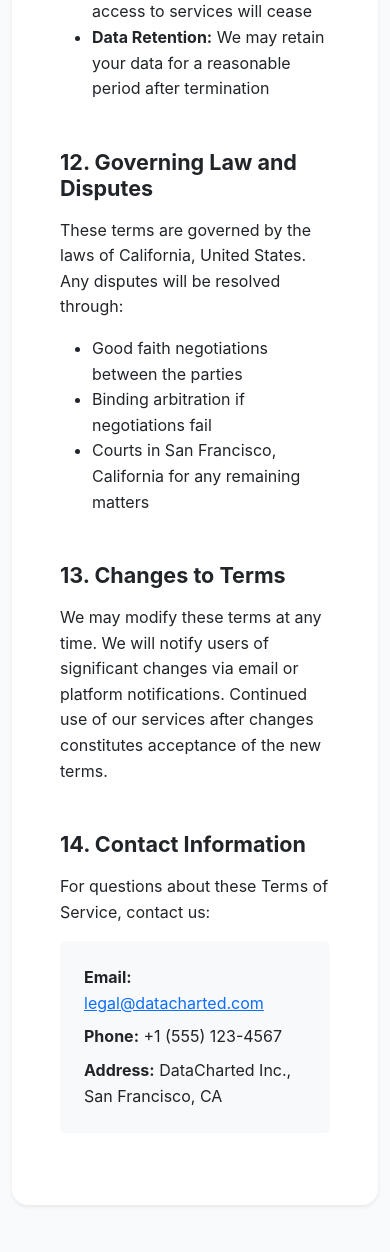
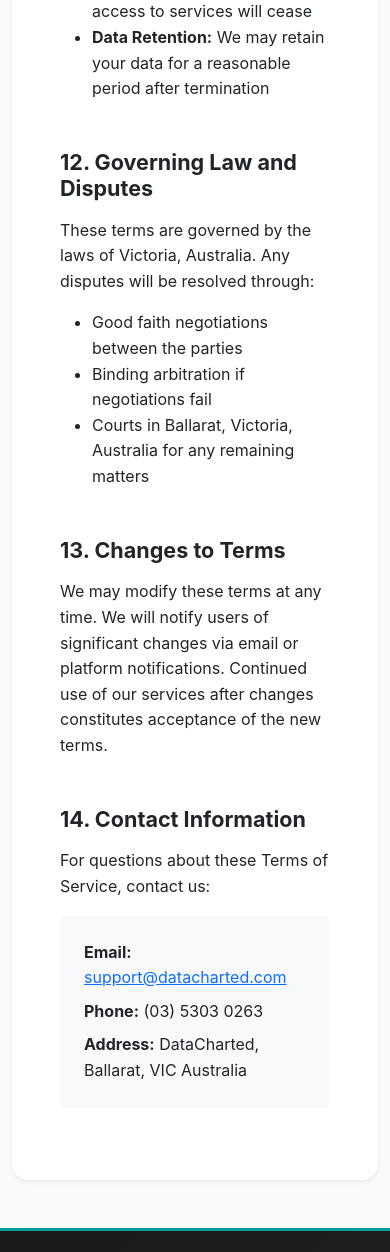
Before and after one commit to adillraza/datacharted, a Flask app: page /terms-of-service in a window 390 px wide. Shown: the part 5248-6500 px from the top of the page. Run offline with Flask 3, Linux system fonts and the light colour scheme.

Commit message:
Update contact information to Australian details
- Change email from hello@datacharted.com to support@datacharted.com
- Update phone number to (03) 5303 0263 (Australian format)
- Change location from San Francisco, CA to Ballarat, VIC Australia
- Update governing law in Terms of Service from California to Victoria, Australia
- Update court jurisdiction to Ballarat, Victoria, Australia
- Applied changes across footer, privacy policy, and terms of service pages

```diff
--- a/app/templates/base.html
+++ b/app/templates/base.html
@@ -537,15 +537,15 @@
                     <div class="contact-info">
                         <p class="text-light opacity-75 mb-2">
                             <i class="fas fa-envelope me-2 text-primary"></i>
-                            hello@datacharted.com
+                            support@datacharted.com
                         </p>
                         <p class="text-light opacity-75 mb-2">
                             <i class="fas fa-phone me-2 text-primary"></i>
-                            +1 (555) 123-4567
+                            (03) 5303 0263
                         </p>
                         <p class="text-light opacity-75 mb-0">
                             <i class="fas fa-map-marker-alt me-2 text-primary"></i>
-                            San Francisco, CA
+                            Ballarat, VIC Australia
                         </p>
                     </div>
                 </div>
--- a/app/templates/terms_of_service.html
+++ b/app/templates/terms_of_service.html
@@ -134,11 +134,11 @@
 
                         <section class="mb-5">
                             <h2 class="h4 fw-bold text-dark mb-3">12. Governing Law and Disputes</h2>
-                            <p class="mb-3">These terms are governed by the laws of California, United States. Any disputes will be resolved through:</p>
+                            <p class="mb-3">These terms are governed by the laws of Victoria, Australia. Any disputes will be resolved through:</p>
                             <ul class="mb-3">
                                 <li>Good faith negotiations between the parties</li>
                                 <li>Binding arbitration if negotiations fail</li>
-                                <li>Courts in San Francisco, California for any remaining matters</li>
+                                <li>Courts in Ballarat, Victoria, Australia for any remaining matters</li>
                             </ul>
                         </section>
 
@@ -151,9 +151,9 @@
                             <h2 class="h4 fw-bold text-dark mb-3">14. Contact Information</h2>
                             <p class="mb-3">For questions about these Terms of Service, contact us:</p>
                             <div class="contact-info bg-light p-4 rounded">
-                                <p class="mb-2"><strong>Email:</strong> <a href="mailto:legal@datacharted.com" class="text-primary">legal@datacharted.com</a></p>
-                                <p class="mb-2"><strong>Phone:</strong> +1 (555) 123-4567</p>
-                                <p class="mb-0"><strong>Address:</strong> DataCharted Inc., San Francisco, CA</p>
+                                <p class="mb-2"><strong>Email:</strong> <a href="mailto:support@datacharted.com" class="text-primary">support@datacharted.com</a></p>
+                                <p class="mb-2"><strong>Phone:</strong> (03) 5303 0263</p>
+                                <p class="mb-0"><strong>Address:</strong> DataCharted, Ballarat, VIC Australia</p>
                             </div>
                         </section>
                     </div>
```
Also changed, not shown: app/templates/privacy_policy.html (+4 -4 lines).
